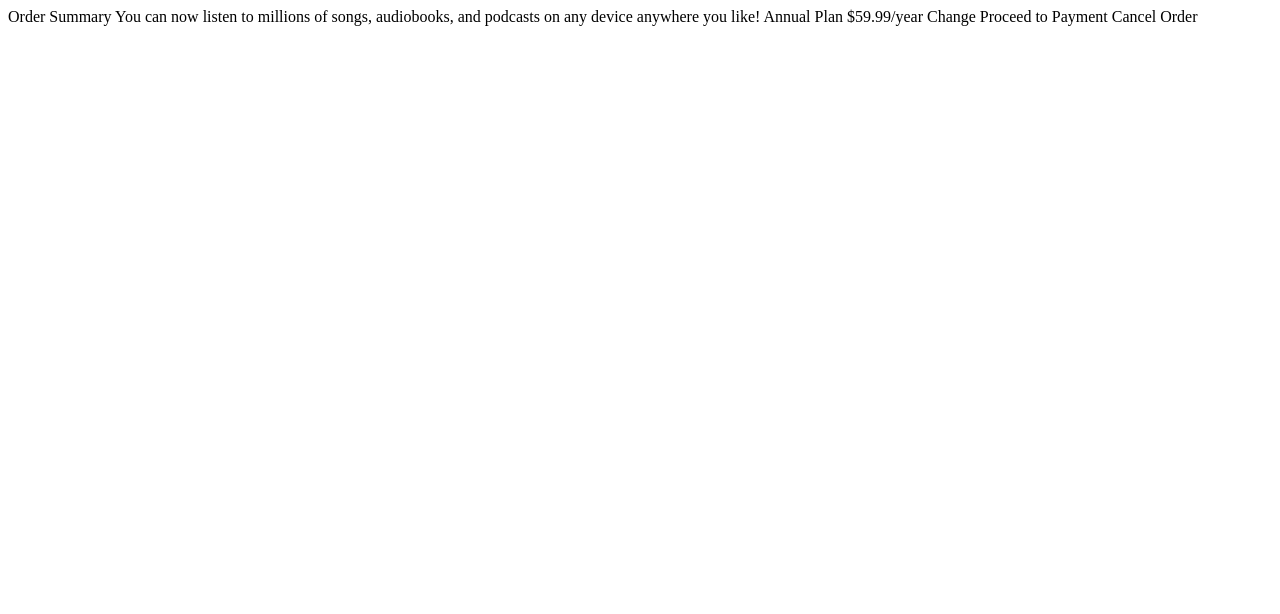
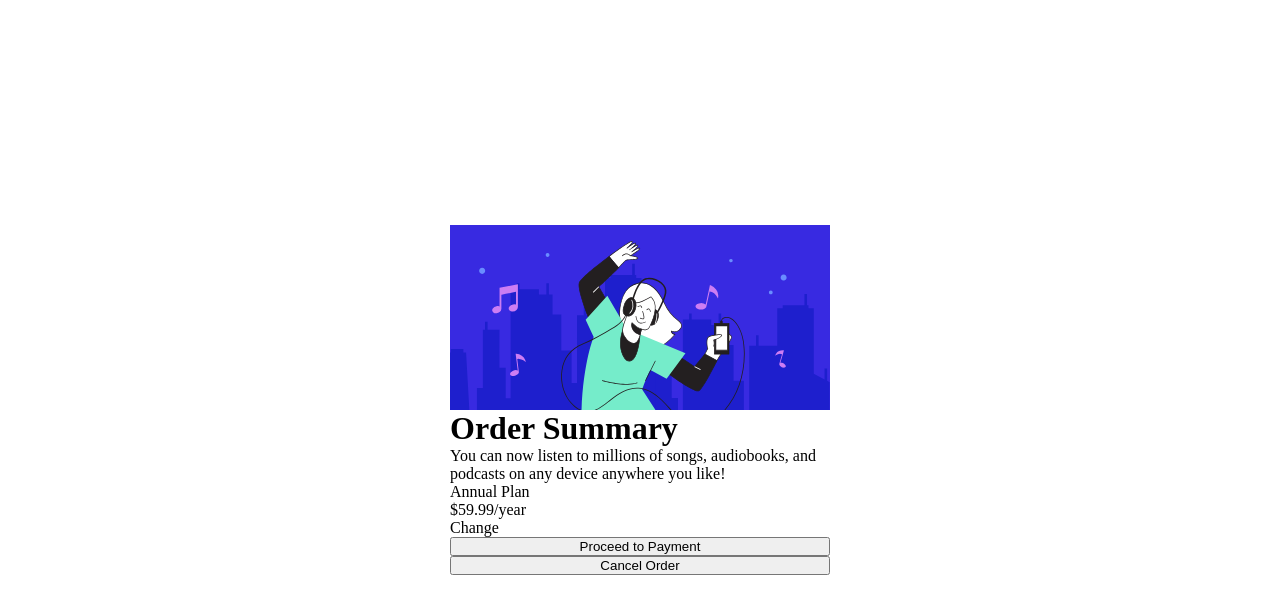
Before and after one commit to MATBMS/order-summary-component, a plain HTML site: page index.html in a window 1280 px wide. Drawn offline with Linux system fonts and the light colour scheme.

Commit message:
build the HTML structure

```diff
--- a/index.html
+++ b/index.html
@@ -13,19 +13,23 @@
   </head>
 
   <body>
-
-    Order Summary
-
-    You can now listen to millions of songs, audiobooks, and podcasts on any
-    device anywhere you like!
-
-    Annual Plan
-    $59.99/year
-
-    Change
-
-    Proceed to Payment
-    Cancel Order
+    <div class="container">
+      <div class="card">
+        <img src="./images/illustration-hero.svg" alt="illustration hero">
+        <h1>Order Summary</h1>
+        <p>
+          You can now listen to millions of songs, audiobooks, and podcasts on any
+          device anywhere you like!
+        </p>
+        <div class="price">
+          <p>Annual Plan</p>
+          <p>$59.99/year</p>
+          <p>Change</p>
+        </div>
+        <button>Proceed to Payment</button>
+        <button>Cancel Order</button>
+      </div>
+    </div>
   </body>
 
 </html>
--- a/styles.css
+++ b/styles.css
@@ -0,0 +1,19 @@
+/* == GENERAL == */
+* {
+  padding: 0px;
+  margin: 0px;
+}
+
+.container {
+  display: flex;
+  justify-content: center;
+  align-items: center;
+  height: 100vh;
+}
+
+/* == CARD == */
+.card {
+  display: flex;
+  flex-direction: column;
+  width: 380px;
+}
```
